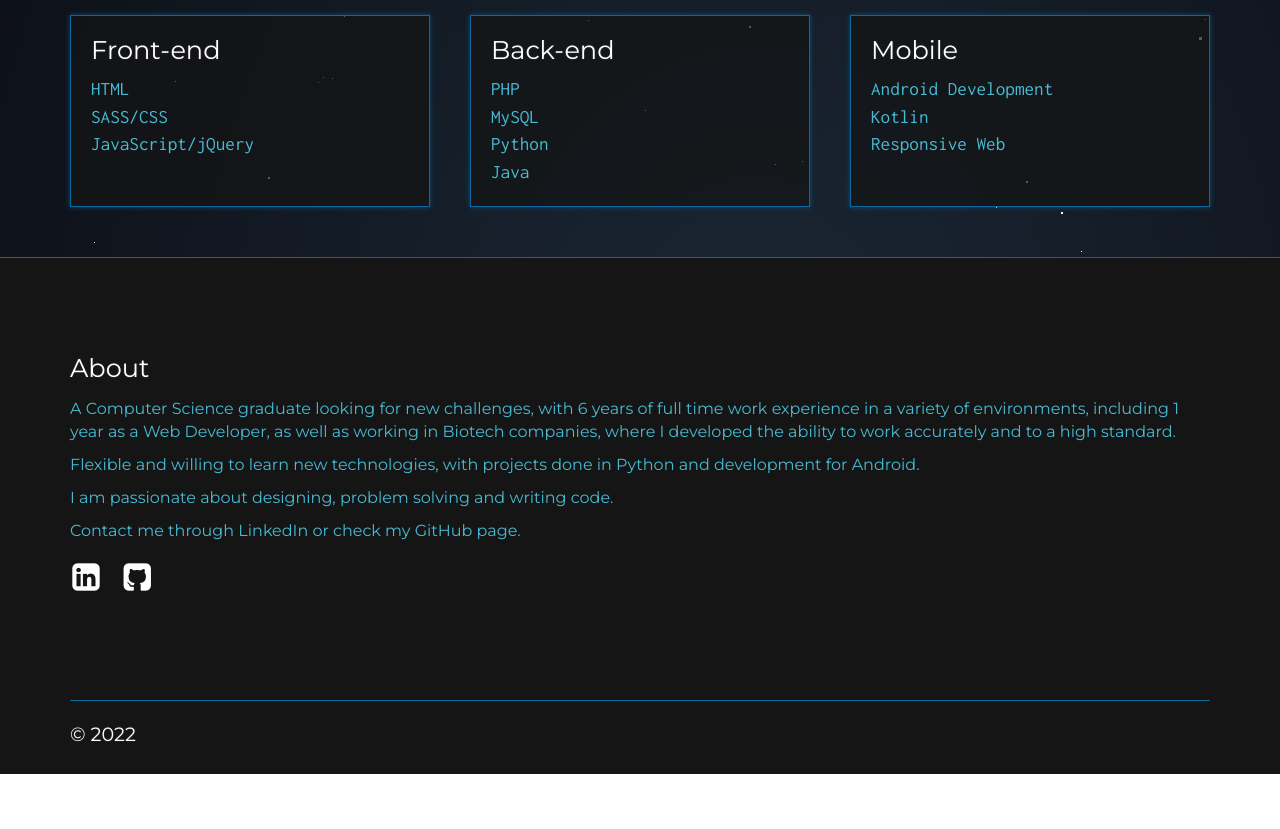
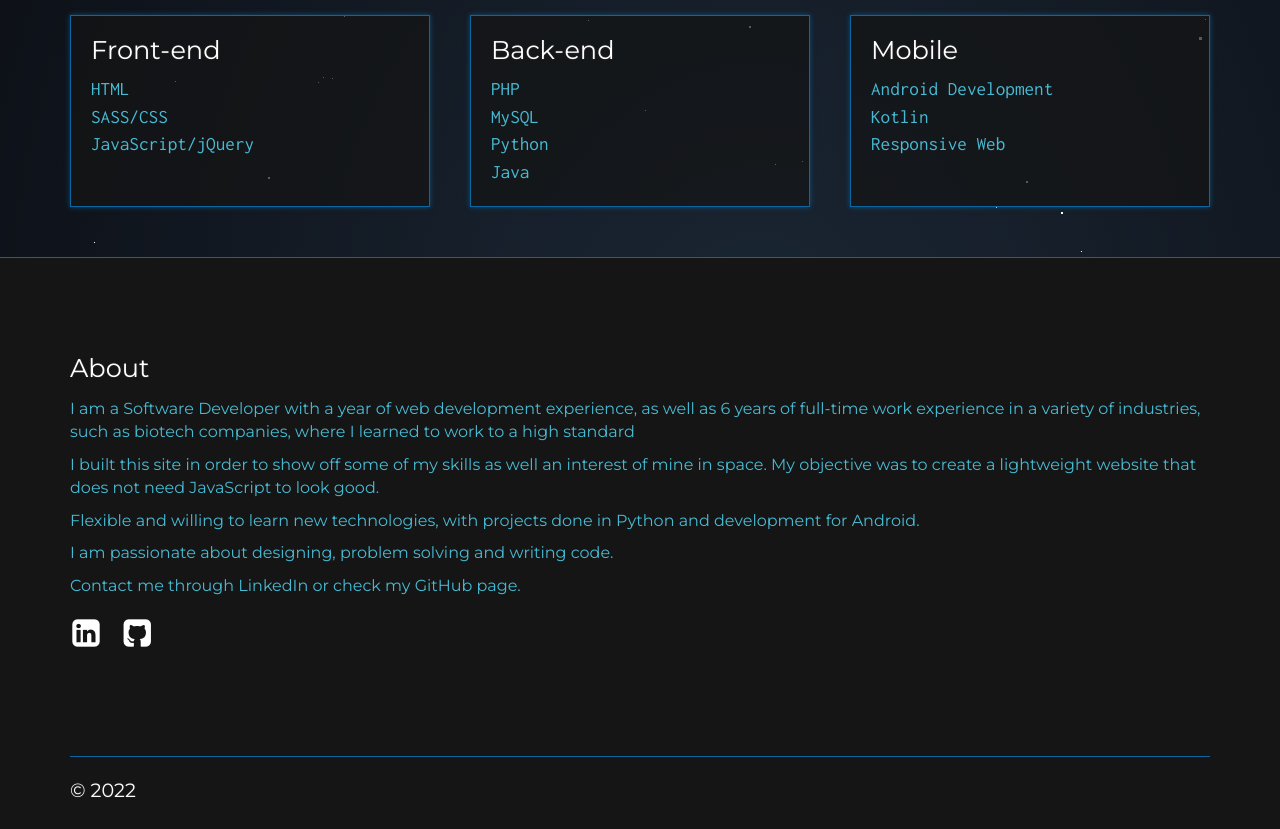
Before and after one commit to dshing/dshing.github.io, a plain HTML site: page index.html in a window 1280 px wide. Shown: the part 593-1422 px from the top of the page. Before the commit the page ends 1367 px from the top, so only its background shows below. Drawn offline with nearby package versions, Linux system fonts and the light colour scheme.

Commit message:
Changed content text

```diff
--- a/index.html
+++ b/index.html
@@ -116,7 +116,8 @@
 
     <div class="container">
         <h2 class="heading-text heading-text__second-heading">About</h2>
-        <p class="content-text">A Computer Science graduate looking for new challenges, with 6 years of full time work experience in a variety of environments, including 1 year as a Web Developer, as well as working in Biotech companies, where I developed the ability to work accurately and to a high standard.</p>
+        <p class="content-text">I am a Software Developer with a year of web development experience, as well as 6 years of full-time work experience in a variety of industries, such as biotech companies, where I learned to work to a high standard</p>
+        <p class="content-text">I built this site in order to show off some of my skills as well an interest of mine in space. My objective was to create a lightweight website that does not need JavaScript to look good.</p>
         <p class="content-text">Flexible and willing to learn new technologies, with projects done in Python and development for Android.</p>
         <p class="content-text">I am passionate about designing, problem solving and writing code.</p>
         <p class="content-text">Contact me through LinkedIn or check my GitHub page.</p>
```
